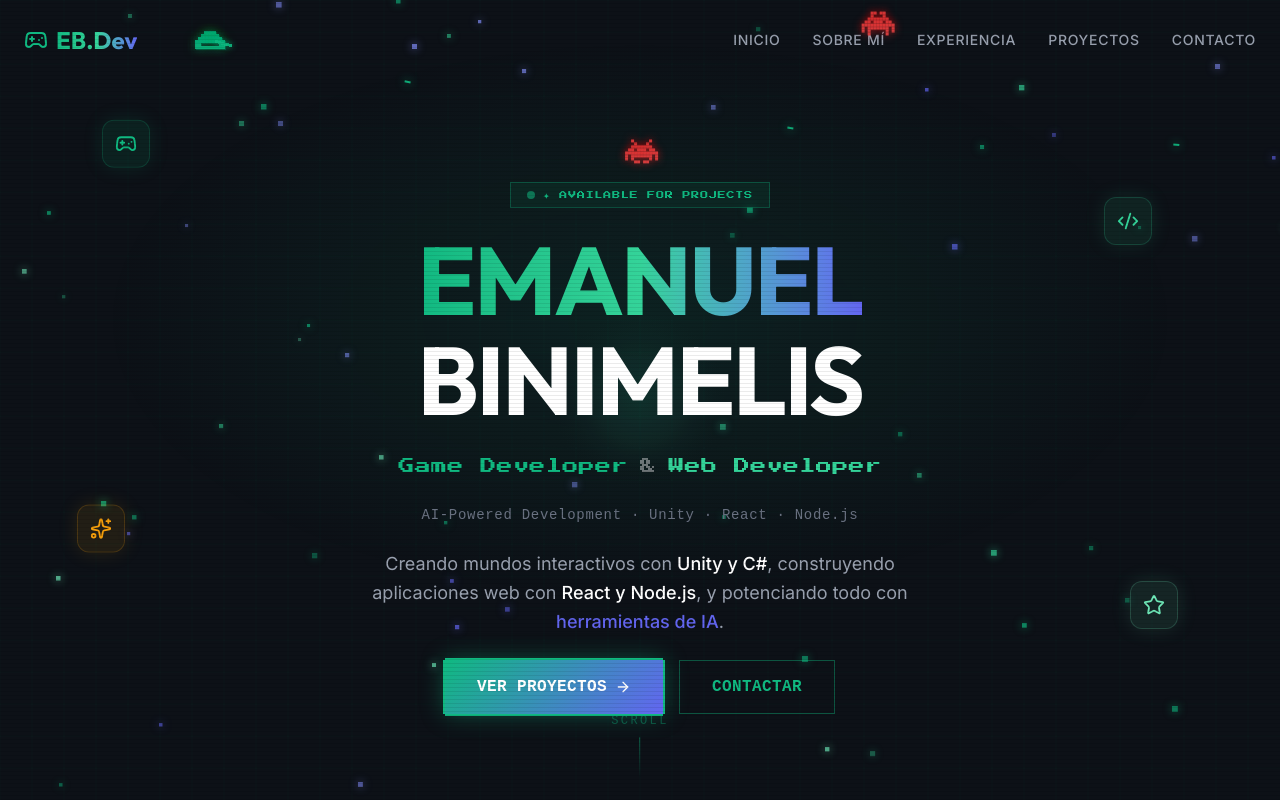
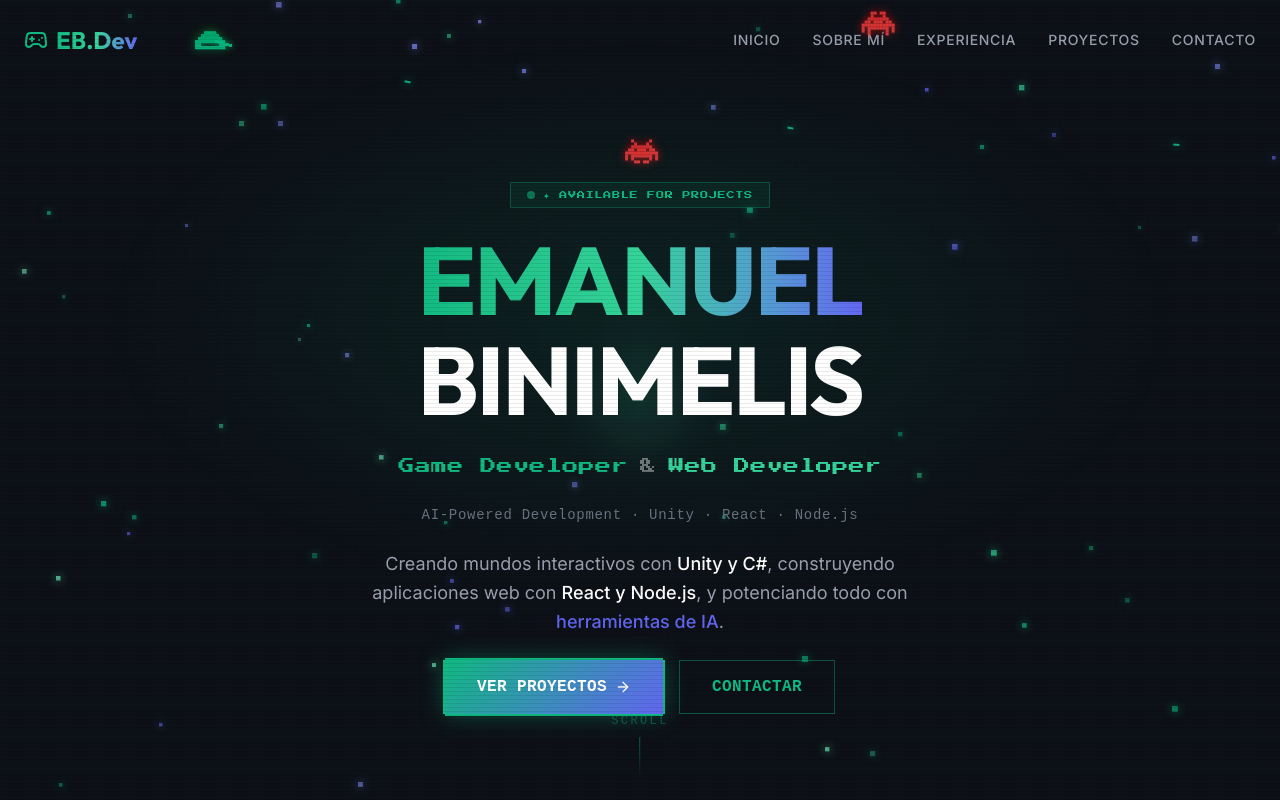
Before and after one commit to EmaBilibili/My-Portfolio, a React (Vite) app: page / in a window 1280 px wide. Shown: the top 800 px of the page. Built offline with nearby package versions, Linux system fonts and the light colour scheme.

Commit message:
fix(UI): remove floating icons from Hero component

```diff
--- a/src/components/Hero.jsx
+++ b/src/components/Hero.jsx
@@ -1,12 +1,6 @@
 import { motion } from 'framer-motion';
 import { ArrowRight, Gamepad2, Code2, Sparkles, Star } from 'lucide-react';
 
-const floatingIcons = [
-    { icon: Gamepad2, color: '#10b981', top: '15%', left: '8%', delay: 0 },
-    { icon: Code2, color: '#34d399', top: '25%', right: '10%', delay: 0.4 },
-    { icon: Sparkles, color: '#f59e0b', bottom: '30%', left: '6%', delay: 0.8 },
-    { icon: Star, color: '#6ee7b7', bottom: '20%', right: '8%', delay: 1.2 },
-];
 
 const Hero = () => {
     return (
@@ -14,23 +8,6 @@ const Hero = () => {
             {/* Radial glow */}
             <div className="absolute inset-0 bg-[radial-gradient(ellipse_60%_50%_at_50%_40%,rgba(16,185,129,0.10)_0%,transparent_70%)] pointer-events-none" />
 
-            {/* Floating icons — desktop only */}
-            {floatingIcons.map(({ icon: Icon, color, delay, ...pos }, i) => (
-                <motion.div
-                    key={i}
-                    className="absolute hidden lg:flex items-center justify-center w-12 h-12 rounded-xl"
-                    style={{
-                        ...pos,
-                        background: `${color}18`,
-                        border: `1px solid ${color}30`,
-                        boxShadow: `0 0 20px ${color}20`,
-                    }}
-                    animate={{ y: [0, -12, 0] }}
-                    transition={{ repeat: Infinity, duration: 3.5, delay, ease: 'easeInOut' }}
-                >
-                    <Icon style={{ color, width: 22, height: 22 }} />
-                </motion.div>
-            ))}
 
             <div className="container mx-auto px-6 relative z-10">
                 {/* SEO heading */}
```
